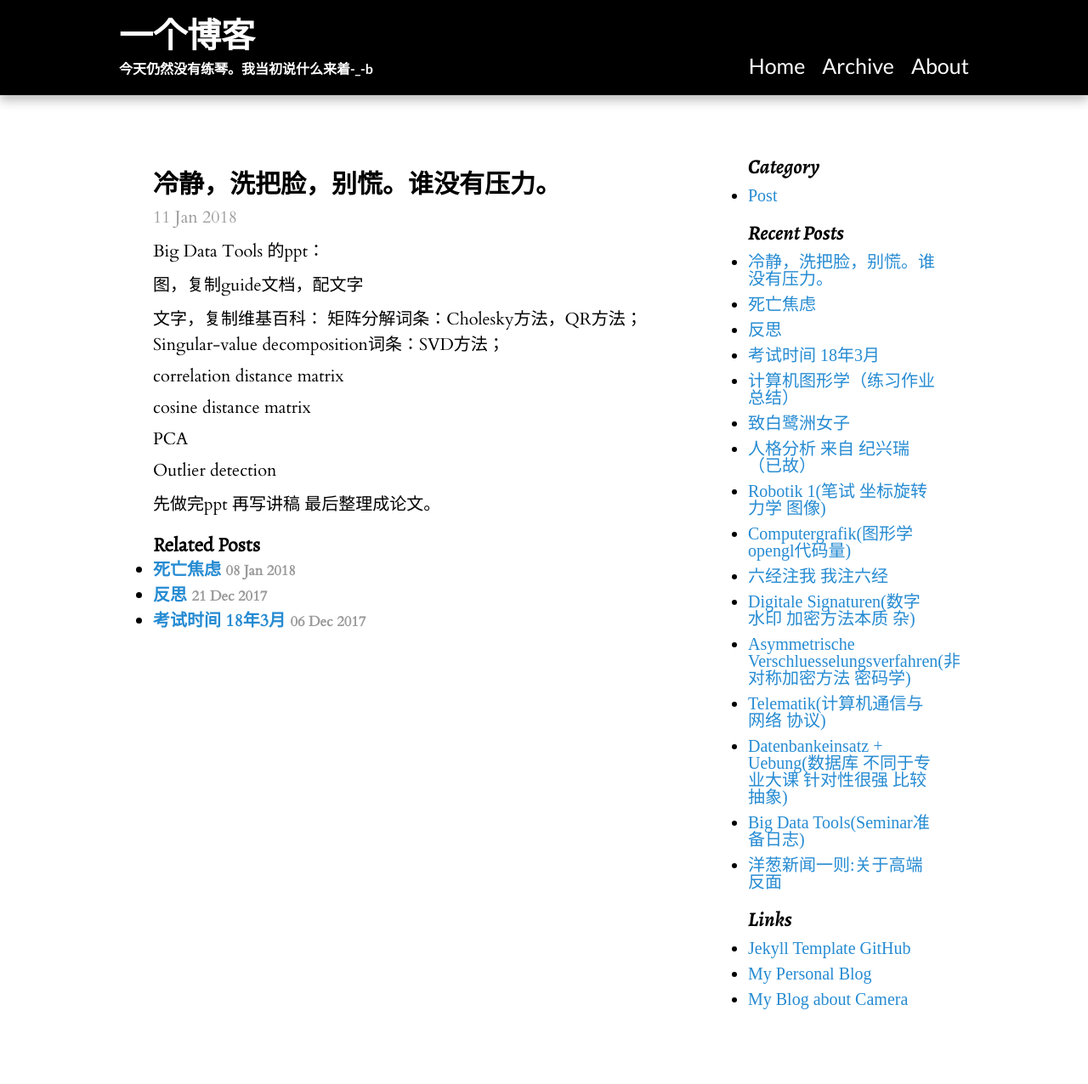
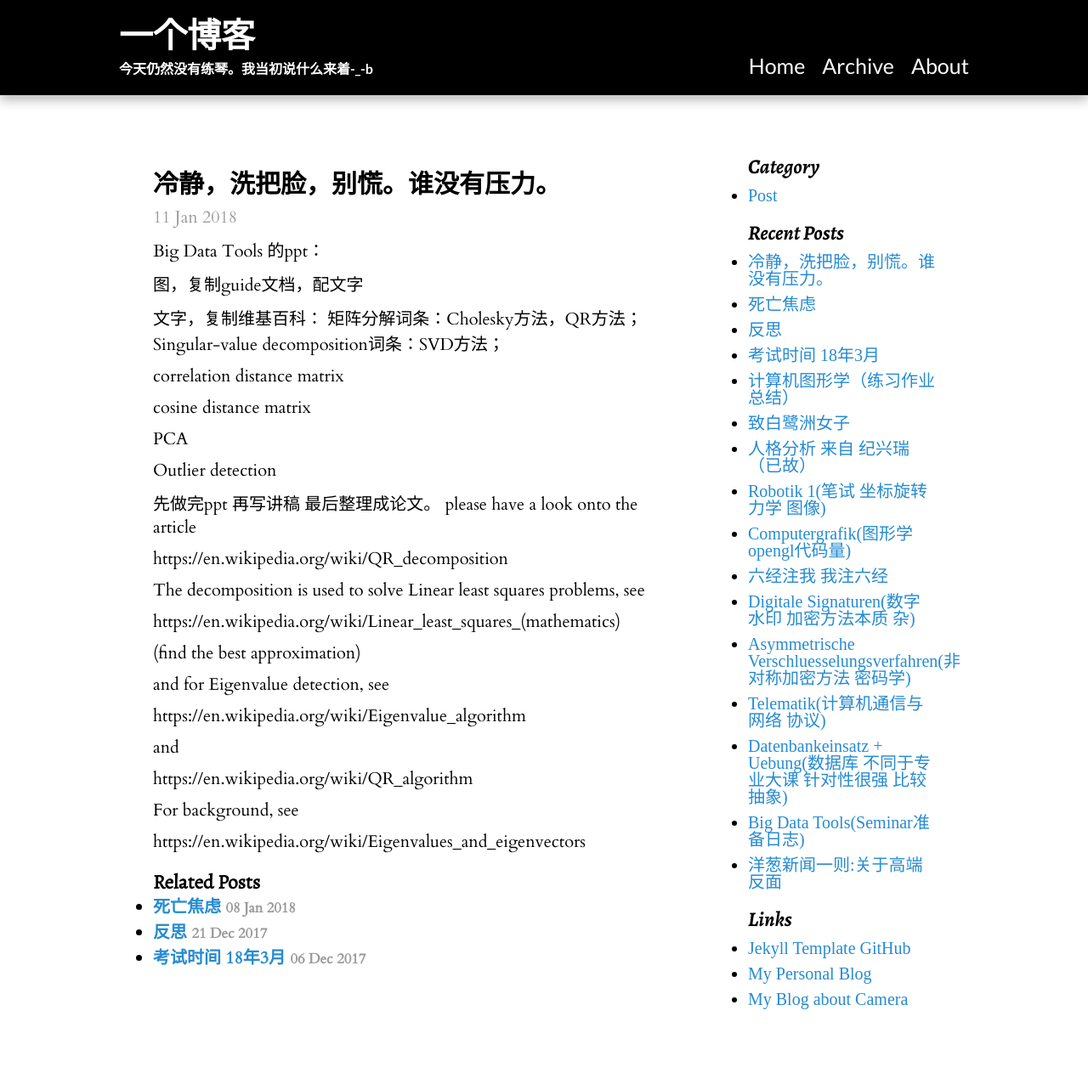
Before and after one commit to xjxuyang/xjxuyang.github.io, a Jekyll site: the page built from _posts/2018-01-11-冷静别慌过日子.md, in a window 1280 px wide. Shown: the whole page at 85% size. Built offline with Jekyll 4.4.1, drawn with Linux system fonts in a browser that asks for light colours; some web fonts are replaced.

Commit message:
Update 2018-01-11-冷静别慌过日子.md

```diff
--- a/_posts/2018-01-11-冷静别慌过日子.md
+++ b/_posts/2018-01-11-冷静别慌过日子.md
@@ -21,3 +21,24 @@ Outlier detection
 
 
 先做完ppt 再写讲稿 最后整理成论文。
+please have a look onto the article
+
+https://en.wikipedia.org/wiki/QR_decomposition
+
+The decomposition is used to solve Linear least squares problems, see
+
+https://en.wikipedia.org/wiki/Linear_least_squares_(mathematics)
+
+(find the best approximation)
+
+and for Eigenvalue detection, see
+
+https://en.wikipedia.org/wiki/Eigenvalue_algorithm
+
+and
+
+https://en.wikipedia.org/wiki/QR_algorithm
+
+For background, see
+
+https://en.wikipedia.org/wiki/Eigenvalues_and_eigenvectors
```
